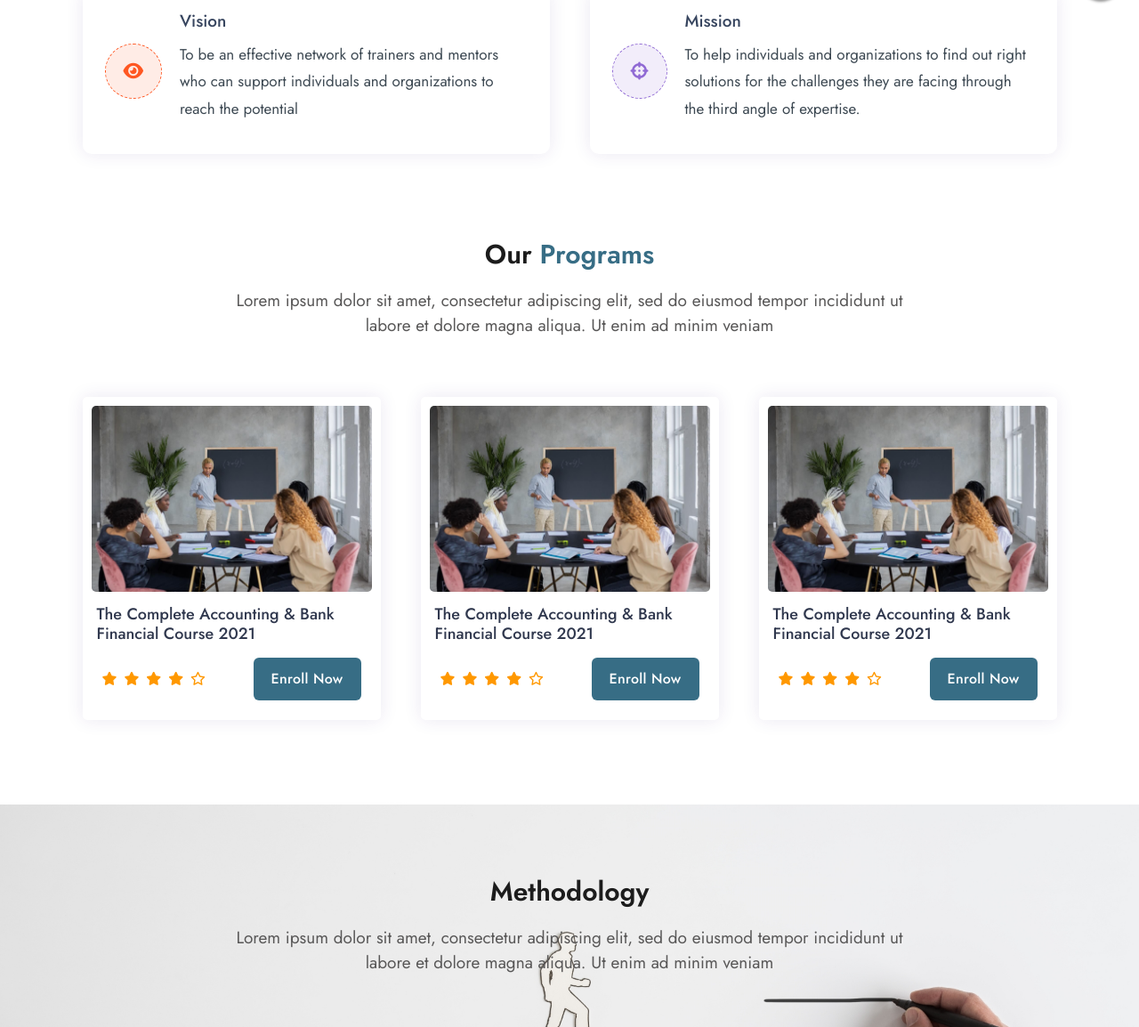
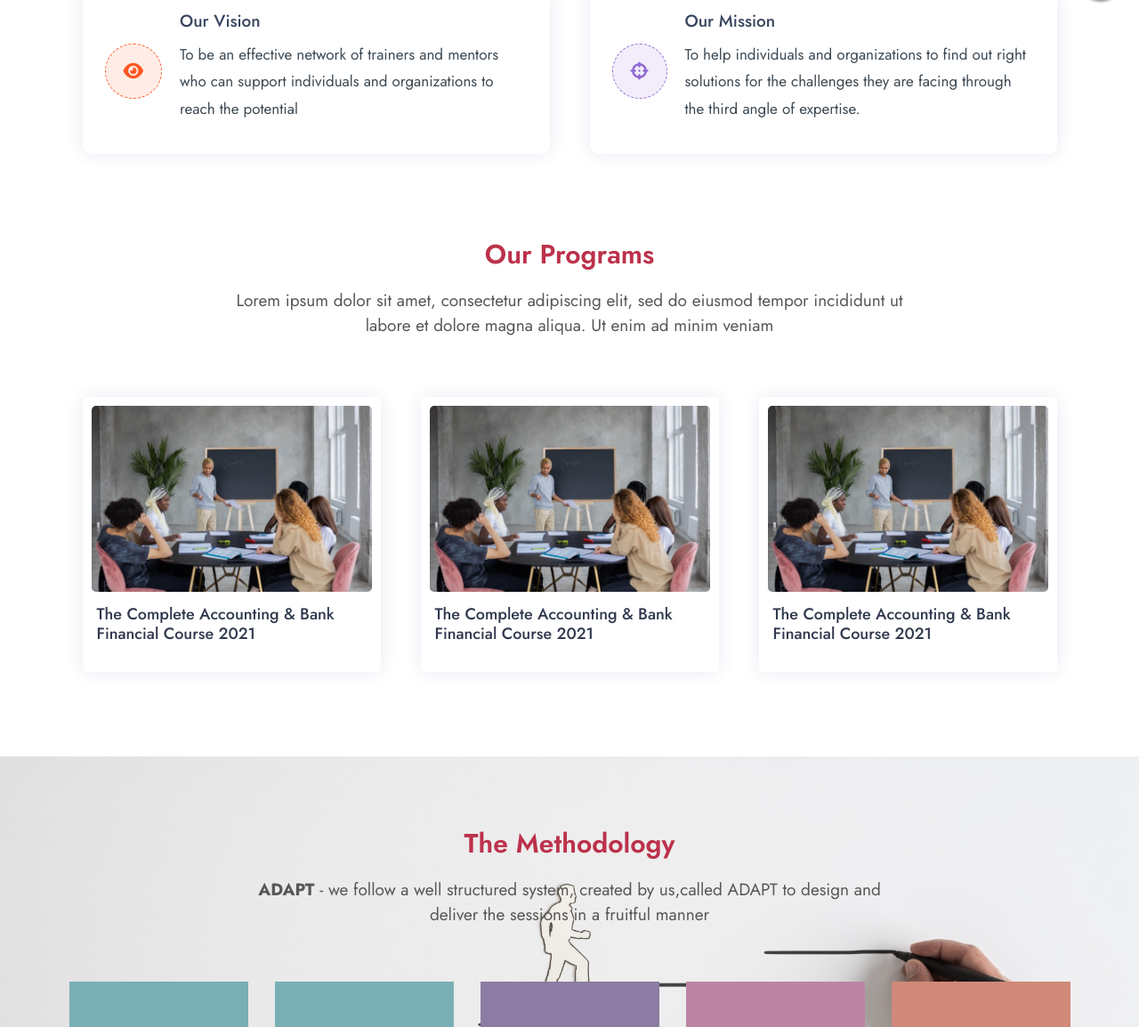
Before and after one commit to Jaseem-v/Triangle, a website: page index.html in a window 1280 px wide. Shown: the part 780-1934 px from the top of the page at 89% size. Drawn offline with nearby package versions, Linux system fonts and the light colour scheme; a web font is replaced by a local one.

Commit message:
methadology section added

```diff
--- a/assets/sass/_base.scss
+++ b/assets/sass/_base.scss
@@ -176,16 +176,16 @@ html {
   }
 
   &__primary {
-    color: #1c1c1c;
+    color: #bc314b;
     font-size: 3rem;
     font-weight: 600;
     letter-spacing: 0px;
     margin-bottom: 2rem;
     line-height: 36px;
 
-    span {
-      color: #376D85;
-    }
+    // span {
+    //   color: #376D85;
+    // }
     &--features {
       color: #fff;
     }
--- a/index.html
+++ b/index.html
@@ -136,7 +136,7 @@
                                         <i class="fas fa-eye"></i>
                                     </div>
                                     <div class="vision__details">
-                                        <h6 class="vision__title">Vision</h6>
+                                        <h6 class="vision__title">Our Vision</h6>
                                         <p class="paragraph vision__paragraph">
                                             To be an effective network of trainers and mentors who can support
                                             individuals and
@@ -153,7 +153,7 @@
                                         <i class="fa fa-crosshairs"></i>
                                     </div>
                                     <div class="vision__details">
-                                        <h6 class="vision__title">Mission</h6>
+                                        <h6 class="vision__title">Our Mission</h6>
                                         <p class="paragraph vision__paragraph">
                                             To help individuals and organizations to find out right solutions for the
                                             challenges they are facing through the third angle of expertise.
@@ -184,7 +184,7 @@
                                     <h3 class="programs__title">
                                         The Complete Accounting & Bank Financial Course 2021
                                     </h3>
-                                    <div class="programs__actions">
+                                    <!-- <div class="programs__actions">
                                         <div class="programs__review">
                                             <i class="fas fa-star"></i>
                                             <i class="fas fa-star"></i>
@@ -193,7 +193,7 @@
                                             <i class="far fa-star"></i>
                                         </div>
                                         <a href="#/" class="btn programs__enroll">Enroll now</a>
-                                    </div>
+                                    </div> -->
                                 </div>
                             </div>
 
@@ -208,7 +208,7 @@
                                     <h3 class="programs__title">
                                         The Complete Accounting & Bank Financial Course 2021
                                     </h3>
-                                    <div class="programs__actions">
+                                    <!-- <div class="programs__actions">
                                         <div class="programs__review">
                                             <i class="fas fa-star"></i>
                                             <i class="fas fa-star"></i>
@@ -217,7 +217,7 @@
                                             <i class="far fa-star"></i>
                                         </div>
                                         <a href="#/" class="btn programs__enroll">Enroll now</a>
-                                    </div>
+                                    </div> -->
                                 </div>
                             </div>
 
@@ -232,7 +232,7 @@
                                     <h3 class="programs__title">
                                         The Complete Accounting & Bank Financial Course 2021
                                     </h3>
-                                    <div class="programs__actions">
+                                    <!-- <div class="programs__actions">
                                         <div class="programs__review">
                                             <i class="fas fa-star"></i>
                                             <i class="fas fa-star"></i>
@@ -241,7 +241,7 @@
                                             <i class="far fa-star"></i>
                                         </div>
                                         <a href="#/" class="btn programs__enroll">Enroll now</a>
-                                    </div>
+                                    </div> -->
                                 </div>
                             </div>
 
@@ -257,9 +257,9 @@
         <section class="methodology section-padding" id="methodology">
             <div class="container">
                 <div class="heading">
-                    <h2 class="heading__primary ">Methodology <span> </span></h2>
-                    <p class="heading__subtitle ">Lorem ipsum dolor sit amet, consectetur adipiscing elit, sed do
-                        eiusmod tempor incididunt ut labore et dolore magna aliqua. Ut enim ad minim veniam</p>
+                    <h2 class="heading__primary ">The Methodology <span> </span></h2>
+                    <p class="heading__subtitle "><strong>ADAPT</strong> - we follow a well structured system, created by us,called
+                    ADAPT to design and deliver the sessions in a fruitful manner </p>
                 </div>
 
                 <div class="methodology__conatiner ">
@@ -310,7 +310,7 @@
                                 voluptatum deleniti atque corrupti quos dolores et quas molestias excepturi sint
                                 occaecati cupiditate non provident, similique
                             </p>
-                            <a href="#/" class="btn btn--header"> <span></span> Enroll now</a>
+                            <a href="#/" class="btn btn--header"> <span></span> Register now</a>
 
                         </div>
                     </div>
@@ -387,7 +387,7 @@
         <div class="review section-padding">
             <div class="container">
                 <div class="heading">
-                    <h2 class="heading__primary ">Our Students <span>Reviews </span></h2>
+                    <h2 class="heading__primary ">Testimonial</h2>
                     <p class="heading__subtitle ">Lorem ipsum dolor sit amet, consectetur adipiscing elit, sed do
                         eiusmod tempor incididunt ut labore et dolore magna aliqua. Ut enim ad minim veniam</p>
                 </div>
@@ -628,8 +628,8 @@
                                         Reach Us
                                     </h4>
                                     <p class="paragraph contact__paragraph">
-                                        <!-- Near Gandhi Gramam Pulinchuvad <br>Vydirangadi P.O<br>Airport Road, Kozhikode -->
-                                        Third Eye Creative Studio <br>Ramanattukara<br>Kerala - 673633
+                                        Near Gandhi Gramam Pulinchuvad <br>Vydirangadi P.O<br>Airport Road, Kozhikode
+                                        <!-- Third Eye Creative Studio <br>Ramanattukara<br>Kerala - 673633 -->
                                     </p>
                                 </div>
 
@@ -658,14 +658,14 @@
                                         Make A Call
                                     </h4>
                                     <p class="paragraph contact__paragraph">
-                                        <!-- +91 95626 66836 <br>
+                                        +91 95626 66836 <br>
                                         +91 85475 95910 <br>
-                                        +91 81390 23406 -->
+                                        +91 81390 23406
 
 
+                                        <!-- +91 98475 04442 <br>
                                         +91 98475 04442 <br>
-                                        +91 98475 04442 <br>
-                                        +91 98475 04442
+                                        +91 98475 04442 -->
                                     </p>
                                 </div>
 
```
Also changed, not shown: assets/dist/style.css.
